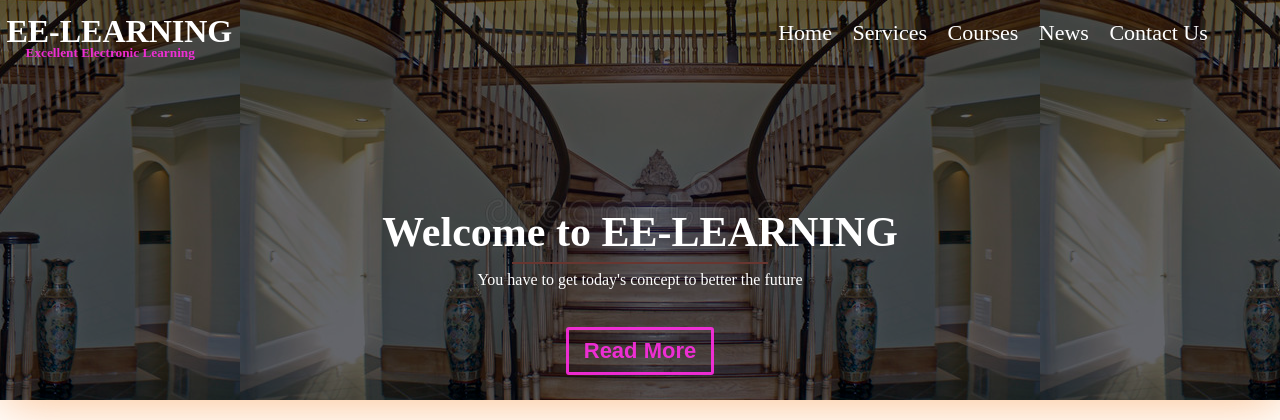
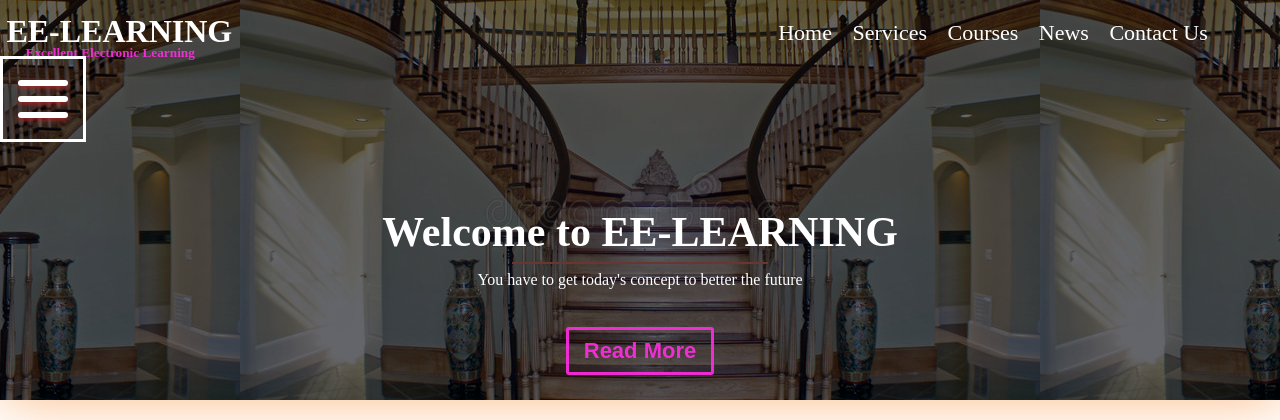
Before and after one commit to Sammi-Drums/Site-7, a PHP site: page / in a window 1280 px wide. Shown: the top 420 px of the page. Run offline with PHP 8.4, Linux system fonts and the light colour scheme.

Commit message:
Small IndexProgress

```diff
--- a/CSS/footer.css
+++ b/CSS/footer.css
@@ -6,8 +6,44 @@
     display: none;
 }
 .phnbtn{
-    display: none;
+    display: flex;
+    /* flex: 40%; */
+    position: relative;
+    justify-content: center;
+    align-items: center;
+    width: 80px;
+    height: 80px;
+    cursor: pointer;
+    transition: all .5s ease-in-out;
+    border: 3px solid white;
 }
+.bar{
+    width: 50px;
+    height: 6px;
+    background: white;
+    border-radius: 5px;
+    box-shadow: 0 2px 5px brown;
+    transition: all .5s ease-in-out;
+}
+.bar::before,
+.bar::after{
+    content: '';
+    position: absolute;
+    width: 50px;
+    height: 6px;
+    background: white;
+    border-radius: 5px;
+    box-shadow: 0 2px 5px brown;
+    transition: all .5s ease-in-out;
+
+}
+.bar::before{
+    transform: translateY(-16px);
+}
+.bar::after{
+    transform: translateY(16px);
+}
+
 .NavBar{
     display: flex;
     flex: 100%;
--- a/index.html
+++ b/index.html
@@ -35,8 +35,8 @@
                         </div>
                         <div class="phnbtn">
                             <span class="bar"></span>
-                            <span class="bar"></span>
-                            <span class="bar"></span>
+                            <!-- <span class="bar"></span>
+                            <span class="bar"></span> -->
                         </div>
                 </div>
 
```
